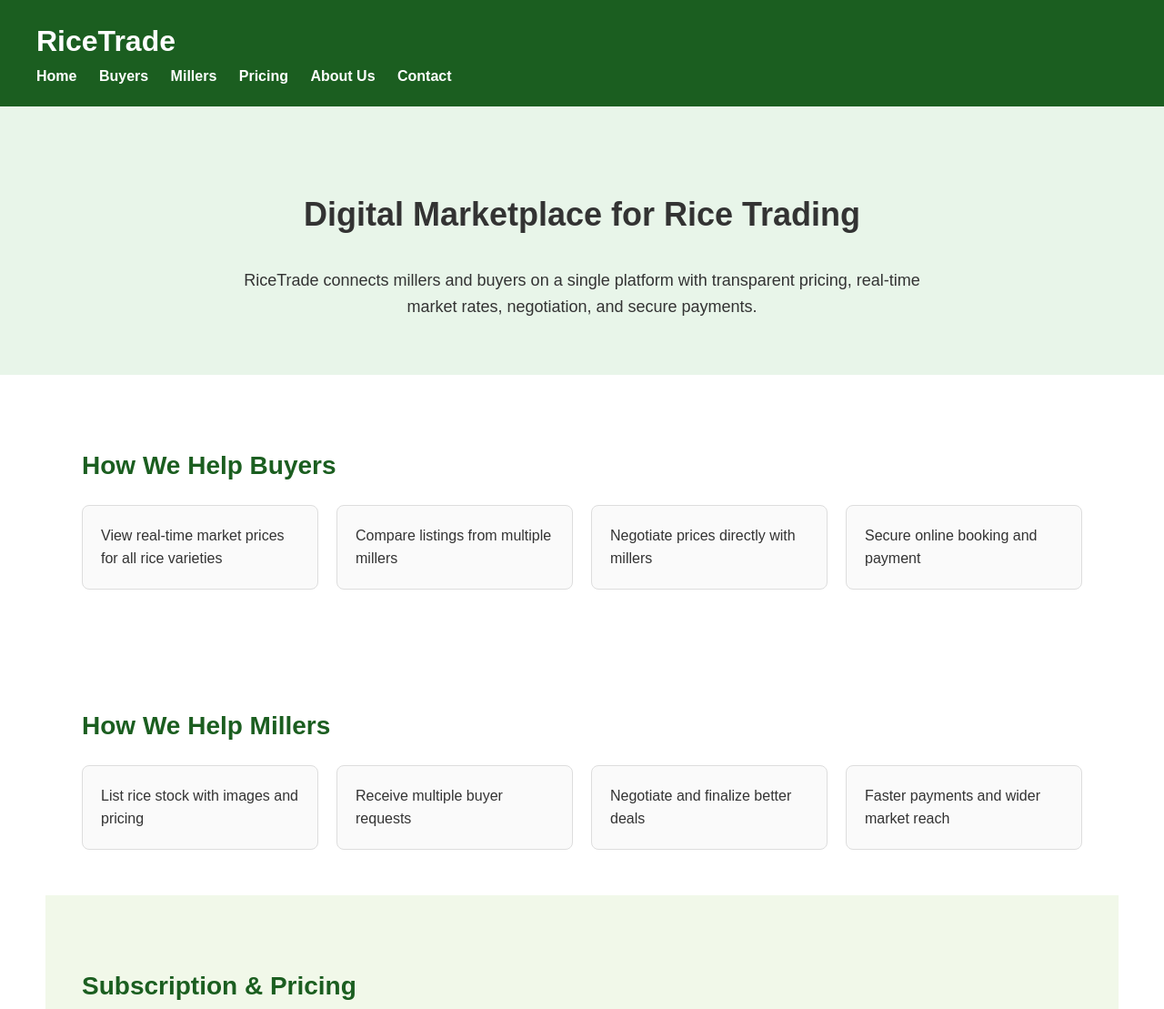
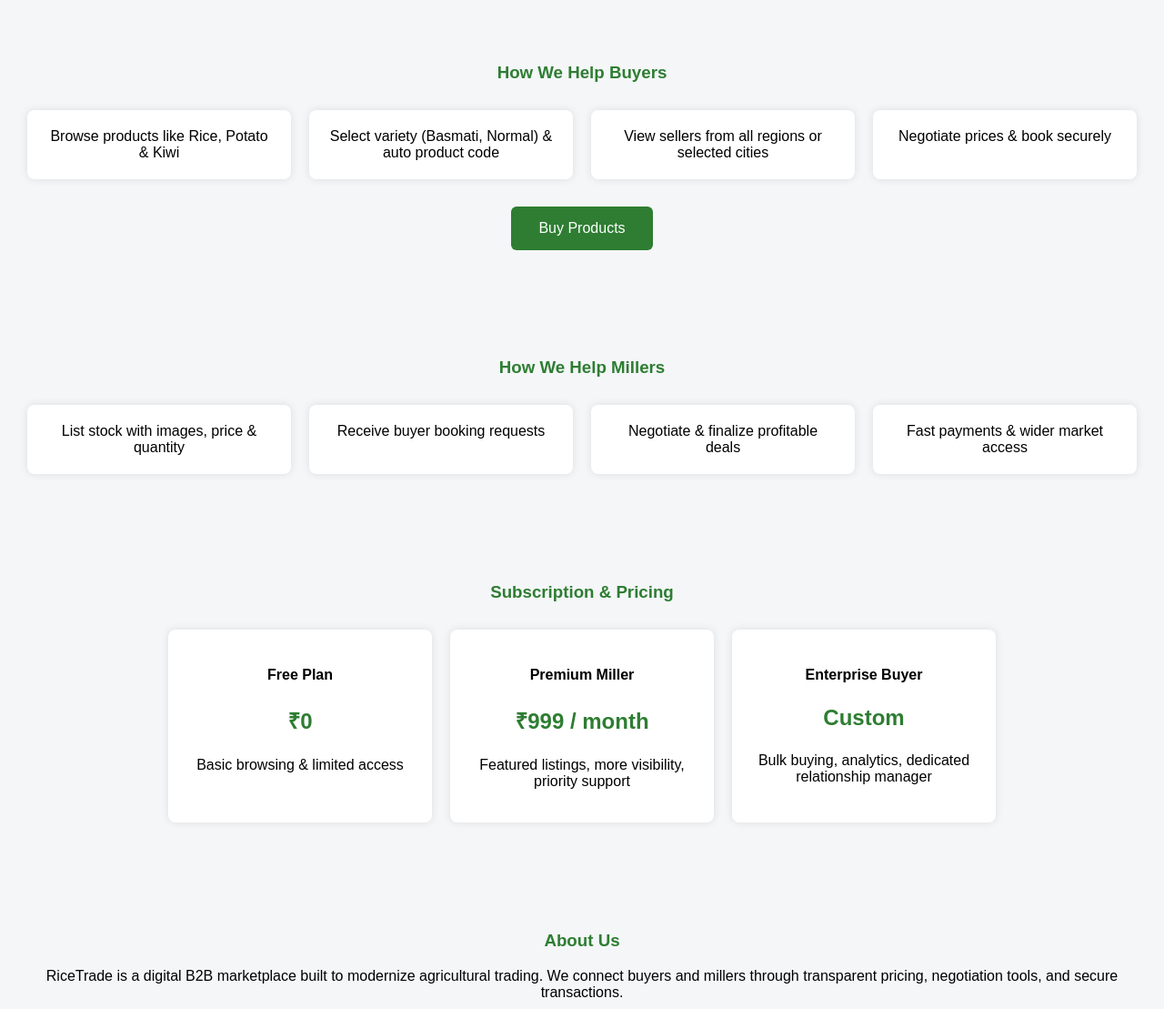
Before and after one commit to UditChaudhary1/ricetrade-website, a plain HTML site: page index.html in a window 1280 px wide. Shown: the top 1109 px of the page at 91% size. Drawn offline with Linux system fonts and the light colour scheme.

Commit message:
Update index.html

```diff
--- a/index.html
+++ b/index.html
@@ -1,144 +1,128 @@
 <!DOCTYPE html>
 <html lang="en">
 <head>
-  <meta charset="UTF-8" />
-  <meta name="viewport" content="width=device-width, initial-scale=1.0" />
-  <title>RiceTrade | Digital Rice Trading Platform</title>
+<meta charset="UTF-8">
+<title>RiceTrade</title>
+
 <style>
 body {
+    font-family: Arial, sans-serif;
     margin: 0;
-      font-family: Arial, Helvetica, sans-serif;
-      line-height: 1.6;
-      color: #333;
+    background: #f4f6f8;
 }
-    header {
-      background: #1b5e20;
-      color: #fff;
-      padding: 20px 40px;
-    }
-    header h1 { margin: 0; }
-    nav a {
-      color: #fff;
-      margin-right: 20px;
-      text-decoration: none;
-      font-weight: bold;
-    }
-    .hero {
-      background: #e8f5e9;
-      padding: 60px 40px;
+.section {
+    padding: 50px 20px;
     text-align: center;
 }
-    .hero h2 { font-size: 36px; }
-    .hero p { font-size: 18px; max-width: 800px; margin: auto; }
-    .section {
-      padding: 50px 40px;
-      max-width: 1100px;
-      margin: auto;
-    }
-    .section h3 {
-      font-size: 28px;
-      margin-bottom: 20px;
-      color: #1b5e20;
+h3 {
+    color: #2e7d32;
 }
 .cards {
-      display: grid;
-      grid-template-columns: repeat(auto-fit, minmax(250px, 1fr));
+    display: flex;
+    justify-content: center;
+    flex-wrap: wrap;
     gap: 20px;
+    margin-top: 30px;
 }
 .card {
-      border: 1px solid #ddd;
+    background: white;
     padding: 20px;
+    width: 250px;
     border-radius: 8px;
-      background: #fafafa;
+    box-shadow: 0 0 10px rgba(0,0,0,0.1);
 }
-    .pricing {
-      background: #f1f8e9;
+button {
+    margin-top: 30px;
+    padding: 15px 30px;
+    font-size: 16px;
+    background: #2e7d32;
+    color: white;
+    border: none;
+    border-radius: 6px;
+    cursor: pointer;
 }
-    .price {
+button:hover {
+    background: #1b5e20;
+}
+.pricing .price {
     font-size: 24px;
     font-weight: bold;
     color: #2e7d32;
 }
 footer {
-      background: #1b5e20;
-      color: #fff;
-      padding: 20px 40px;
+    background: #2e7d32;
+    color: white;
     text-align: center;
+    padding: 15px;
 }
 </style>
 </head>
+
 <body>
 
-<header>
-  <h1>RiceTrade</h1>
-  <nav>
-    <a href="#home">Home</a>
-    <a href="#buyers">Buyers</a>
-    <a href="#sellers">Millers</a>
-    <a href="#pricing">Pricing</a>
-    <a href="#about">About Us</a>
-    <a href="#contact">Contact</a>
-  </nav>
-</header>
+<!-- BUYERS SECTION -->
+<section class="section" id="buyers">
+<h3>How We Help Buyers</h3>
 
-<section class="hero" id="home">
-  <h2>Digital Marketplace for Rice Trading</h2>
-  <p>
-    RiceTrade connects millers and buyers on a single platform with transparent pricing,
-    real-time market rates, negotiation, and secure payments.
-  </p>
+<div class="cards">
+    <div class="card">Browse products like Rice, Potato & Kiwi</div>
+    <div class="card">Select variety (Basmati, Normal) & auto product code</div>
+    <div class="card">View sellers from all regions or selected cities</div>
+    <div class="card">Negotiate prices & book securely</div>
+</div>
+
+<!-- Buy Button -->
+<button onclick="location.href='buyer.html'">Buy Products</button>
 </section>
 
-<section class="section" id="buyers">
-  <h3>How We Help Buyers</h3>
+<!-- SELLERS SECTION -->
+<section class="section" id="sellers">
+<h3>How We Help Millers</h3>
+
 <div class="cards">
-    <div class="card">View real-time market prices for all rice varieties</div>
-    <div class="card">Compare listings from multiple millers</div>
-    <div class="card">Negotiate prices directly with millers</div>
-    <div class="card">Secure online booking and payment</div>
+    <div class="card">List stock with images, price & quantity</div>
+    <div class="card">Receive buyer booking requests</div>
+    <div class="card">Negotiate & finalize profitable deals</div>
+    <div class="card">Fast payments & wider market access</div>
 </div>
 </section>
 
-<section class="section" id="sellers">
-  <h3>How We Help Millers</h3>
-  <div class="cards">
-    <div class="card">List rice stock with images and pricing</div>
-    <div class="card">Receive multiple buyer requests</div>
-    <div class="card">Negotiate and finalize better deals</div>
-    <div class="card">Faster payments and wider market reach</div>
-  </div>
-</section>
-
+<!-- PRICING SECTION -->
 <section class="section pricing" id="pricing">
 <h3>Subscription & Pricing</h3>
+
 <div class="cards">
     <div class="card">
         <h4>Free Plan</h4>
         <p class="price">₹0</p>
-      <p>Basic listing & browsing</p>
+        <p>Basic browsing & limited access</p>
     </div>
+
     <div class="card">
         <h4>Premium Miller</h4>
         <p class="price">₹999 / month</p>
-      <p>Featured listings, priority support</p>
+        <p>Featured listings, more visibility, priority support</p>
     </div>
+
     <div class="card">
         <h4>Enterprise Buyer</h4>
         <p class="price">Custom</p>
-      <p>Bulk deals, analytics, dedicated support</p>
+        <p>Bulk buying, analytics, dedicated relationship manager</p>
     </div>
 </div>
 </section>
 
+<!-- ABOUT -->
 <section class="section" id="about">
 <h3>About Us</h3>
 <p>
-    RiceTrade was founded with the vision of digitizing traditional rice trading.
-    Our goal is to bring transparency, trust, and efficiency to millers and buyers
-    through technology.
+RiceTrade is a digital B2B marketplace built to modernize agricultural trading.
+We connect buyers and millers through transparent pricing, negotiation tools,
+and secure transactions.
 </p>
 </section>
 
+<!-- CONTACT -->
 <section class="section" id="contact">
 <h3>Contact Us</h3>
 <p>Email: support@ricetrade.com</p>
```
Lines whose indentation alone changed are shown as unchanged.
